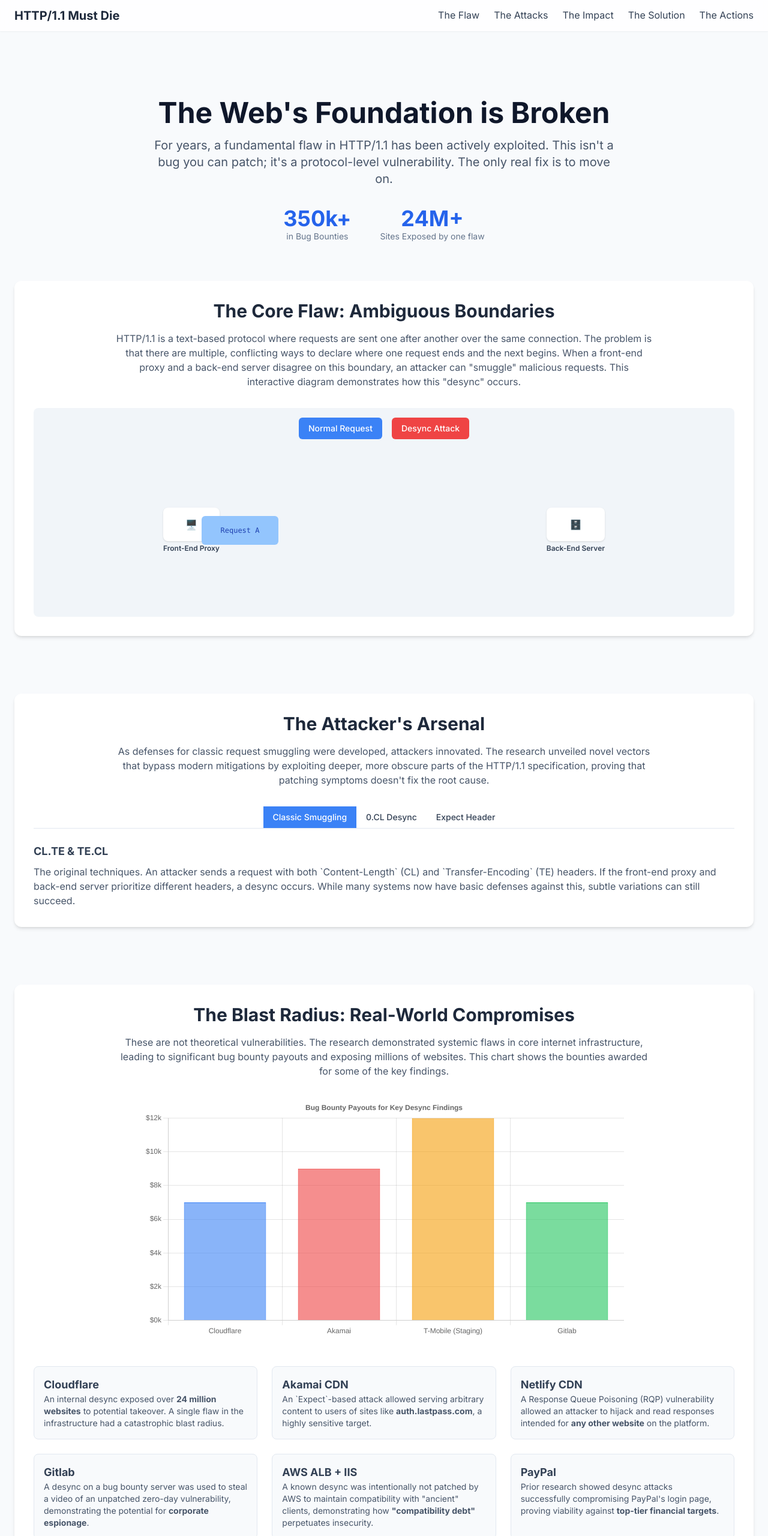
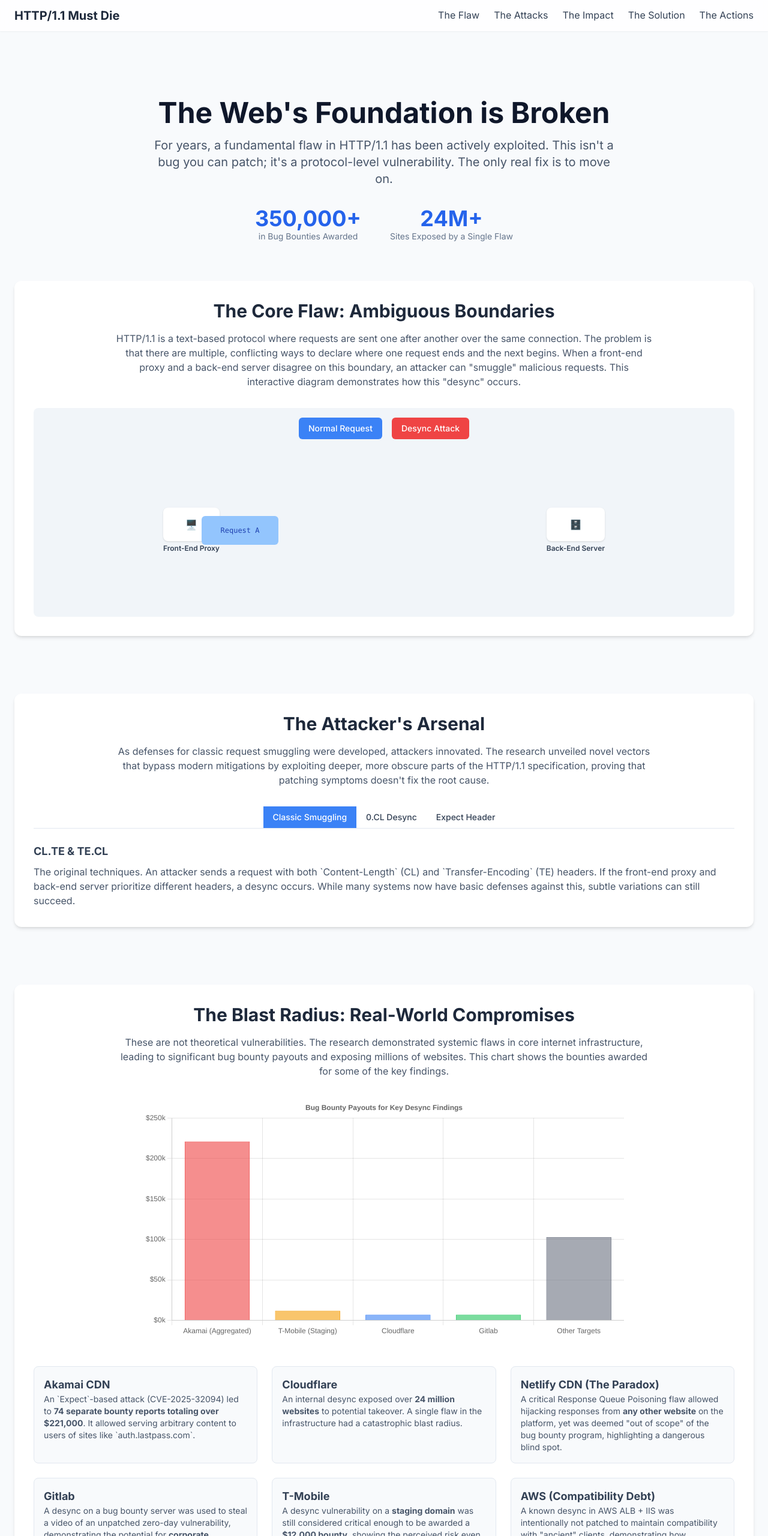
Before and after one commit to rakeshhokrani777/http1-desync-report, a plain HTML site: page index.html in a window 1280 px wide. Shown: the top 2560 px of the page at 60% size. Drawn offline with nearby package versions, Linux system fonts and the light colour scheme.

Commit message:
Update index.html

```diff
--- a/index.html
+++ b/index.html
@@ -118,11 +118,11 @@
             <div class="flex justify-center items-center space-x-8 md:space-x-12">
                 <div class="text-center">
                     <p id="bounty-counter" class="text-4xl font-bold text-blue-600">0</p>
-                    <p class="text-sm text-slate-500">in Bug Bounties</p>
+                    <p class="text-sm text-slate-500">in Bug Bounties Awarded</p>
                 </div>
                 <div class="text-center">
                     <p id="sites-counter" class="text-4xl font-bold text-blue-600">0M</p>
-                    <p class="text-sm text-slate-500">Sites Exposed by one flaw</p>
+                    <p class="text-sm text-slate-500">Sites Exposed by a Single Flaw</p>
                 </div>
             </div>
         </section>
@@ -190,28 +190,28 @@
                 </div>
                 <div class="grid md:grid-cols-2 lg:grid-cols-3 gap-6">
                     <div class="bg-slate-50 p-4 rounded-lg border border-slate-200">
+                        <h4 class="font-bold text-lg text-slate-700">Akamai CDN</h4>
+                        <p class="text-sm text-slate-600">An `Expect`-based attack (CVE-2025-32094) led to <strong>74 separate bounty reports totaling over $221,000</strong>. It allowed serving arbitrary content to users of sites like `auth.lastpass.com`.</p>
+                    </div>
+                    <div class="bg-slate-50 p-4 rounded-lg border border-slate-200">
                         <h4 class="font-bold text-lg text-slate-700">Cloudflare</h4>
                         <p class="text-sm text-slate-600">An internal desync exposed over <strong>24 million websites</strong> to potential takeover. A single flaw in the infrastructure had a catastrophic blast radius.</p>
                     </div>
                     <div class="bg-slate-50 p-4 rounded-lg border border-slate-200">
-                        <h4 class="font-bold text-lg text-slate-700">Akamai CDN</h4>
-                        <p class="text-sm text-slate-600">An `Expect`-based attack allowed serving arbitrary content to users of sites like <strong>auth.lastpass.com</strong>, a highly sensitive target.</p>
-                    </div>
-                    <div class="bg-slate-50 p-4 rounded-lg border border-slate-200">
-                        <h4 class="font-bold text-lg text-slate-700">Netlify CDN</h4>
-                        <p class="text-sm text-slate-600">A Response Queue Poisoning (RQP) vulnerability allowed an attacker to hijack and read responses intended for <strong>any other website</strong> on the platform.</p>
+                        <h4 class="font-bold text-lg text-slate-700">Netlify CDN (The Paradox)</h4>
+                        <p class="text-sm text-slate-600">A critical Response Queue Poisoning flaw allowed hijacking responses from <strong>any other website</strong> on the platform, yet was deemed "out of scope" of the bug bounty program, highlighting a dangerous blind spot.</p>
                     </div>
                     <div class="bg-slate-50 p-4 rounded-lg border border-slate-200">
                         <h4 class="font-bold text-lg text-slate-700">Gitlab</h4>
                         <p class="text-sm text-slate-600">A desync on a bug bounty server was used to steal a video of an unpatched zero-day vulnerability, demonstrating the potential for <strong>corporate espionage</strong>.</p>
                     </div>
-                    <div class="bg-slate-50 p-4 rounded-lg border border-slate-200">
-                        <h4 class="font-bold text-lg text-slate-700">AWS ALB + IIS</h4>
-                        <p class="text-sm text-slate-600">A known desync was intentionally not patched by AWS to maintain compatibility with "ancient" clients, demonstrating how <strong>"compatibility debt"</strong> perpetuates insecurity.</p>
+                     <div class="bg-slate-50 p-4 rounded-lg border border-slate-200">
+                        <h4 class="font-bold text-lg text-slate-700">T-Mobile</h4>
+                        <p class="text-sm text-slate-600">A desync vulnerability on a <strong>staging domain</strong> was still considered critical enough to be awarded a <strong>$12,000 bounty</strong>, showing the perceived risk even in non-production environments.</p>
                     </div>
                     <div class="bg-slate-50 p-4 rounded-lg border border-slate-200">
-                        <h4 class="font-bold text-lg text-slate-700">PayPal</h4>
-                        <p class="text-sm text-slate-600">Prior research showed desync attacks successfully compromising PayPal's login page, proving viability against <strong>top-tier financial targets</strong>.</p>
+                        <h4 class="font-bold text-lg text-slate-700">AWS (Compatibility Debt)</h4>
+                        <p class="text-sm text-slate-600">A known desync in AWS ALB + IIS was intentionally not patched to maintain compatibility with "ancient" clients, demonstrating how <strong>"compatibility debt"</strong> perpetuates insecurity for all customers.</p>
                     </div>
                 </div>
             </section>
@@ -294,21 +294,23 @@
     <script>
         document.addEventListener('DOMContentLoaded', () => {
             const bountyData = {
-                labels: ['Cloudflare', 'Akamai', 'T-Mobile (Staging)', 'Gitlab'],
+                labels: ['Akamai (Aggregated)', 'T-Mobile (Staging)', 'Cloudflare', 'Gitlab', 'Other Targets'],
                 datasets: [{
                     label: 'Bug Bounty Awarded ($)',
-                    data: [7000, 9000, 12000, 7000],
+                    data: [221000, 12000, 7000, 7000, 103000],
                     backgroundColor: [
-                        'rgba(59, 130, 246, 0.6)',
                         'rgba(239, 68, 68, 0.6)',
                         'rgba(245, 158, 11, 0.6)',
-                        'rgba(34, 197, 94, 0.6)'
+                        'rgba(59, 130, 246, 0.6)',
+                        'rgba(34, 197, 94, 0.6)',
+                        'rgba(107, 114, 128, 0.6)'
                     ],
                     borderColor: [
-                        'rgba(59, 130, 246, 1)',
                         'rgba(239, 68, 68, 1)',
                         'rgba(245, 158, 11, 1)',
-                        'rgba(34, 197, 94, 1)'
+                        'rgba(59, 130, 246, 1)',
+                        'rgba(34, 197, 94, 1)',
+                         'rgba(107, 114, 128, 1)'
                     ],
                     borderWidth: 1
                 }]
@@ -359,14 +361,15 @@
 
             const animateCounter = (element, target, suffix = '', duration = 2000) => {
                 let start = 0;
-                const stepTime = Math.abs(Math.floor(duration / target));
+                const step = Math.ceil(target / (duration / 16));
                 const timer = setInterval(() => {
-                    start += 1;
-                    element.textContent = start + suffix;
-                    if (start === target) {
+                    start += step;
+                    if (start >= target) {
+                        start = target;
                         clearInterval(timer);
                     }
-                }, stepTime);
+                    element.textContent = start.toLocaleString('en-US') + suffix;
+                }, 16);
             };
 
             const bountyCounter = document.getElementById('bounty-counter');
@@ -375,7 +378,7 @@
             const observer = new IntersectionObserver((entries) => {
                 entries.forEach(entry => {
                     if (entry.isIntersecting) {
-                        animateCounter(bountyCounter, 350, 'k+');
+                        animateCounter(bountyCounter, 350000, '+');
                         animateCounter(sitesCounter, 24, 'M+');
                         observer.unobserve(entry.target);
                     }
@@ -388,10 +391,11 @@
             const tabContents = document.querySelectorAll('.tab-content');
             tabs.forEach(tab => {
                 tab.addEventListener('click', () => {
-                    tabs.forEach(t => t.classList.remove('active'));
+                    const parent = tab.closest('section');
+                    parent.querySelectorAll('.tab').forEach(t => t.classList.remove('active'));
                     tab.classList.add('active');
                     const target = tab.dataset.tab;
-                    tabContents.forEach(content => {
+                    parent.querySelectorAll('.tab-content').forEach(content => {
                         content.classList.remove('active');
                         if (content.id === target) {
                             content.classList.add('active');
```
